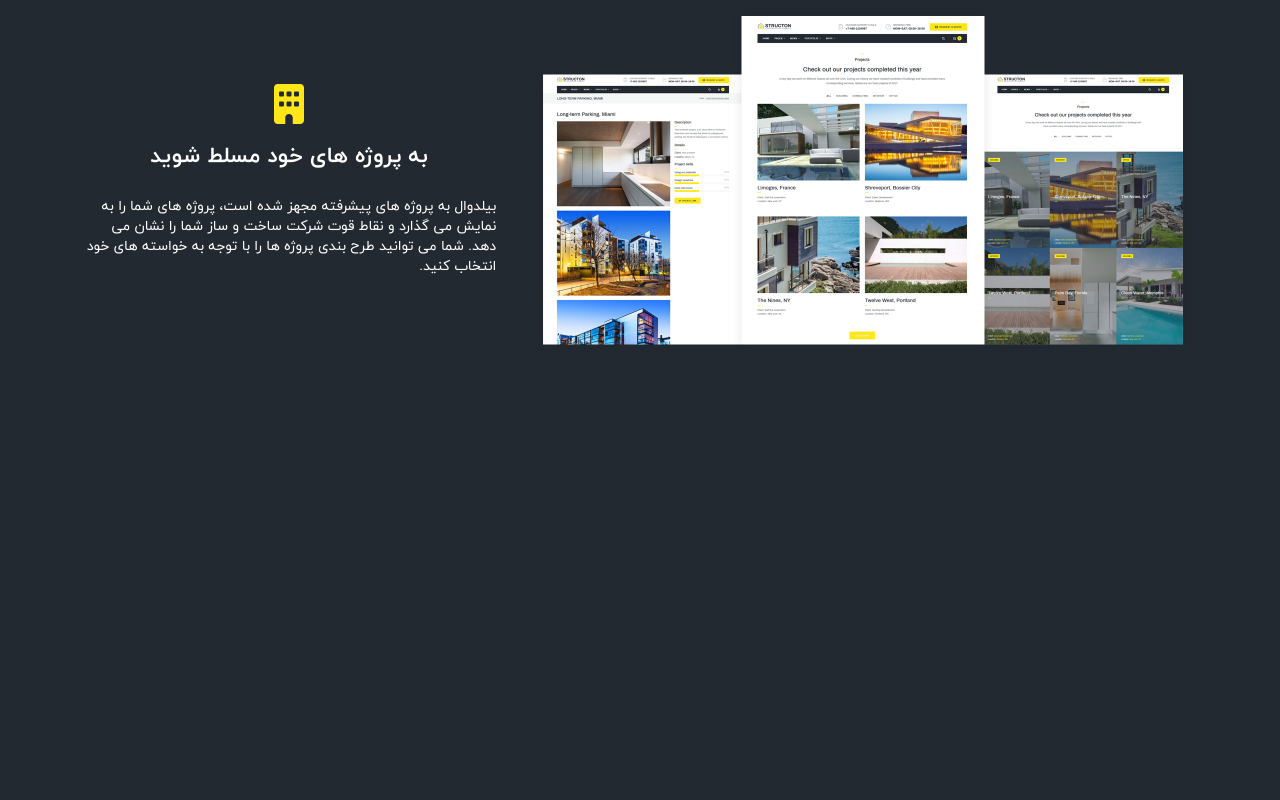
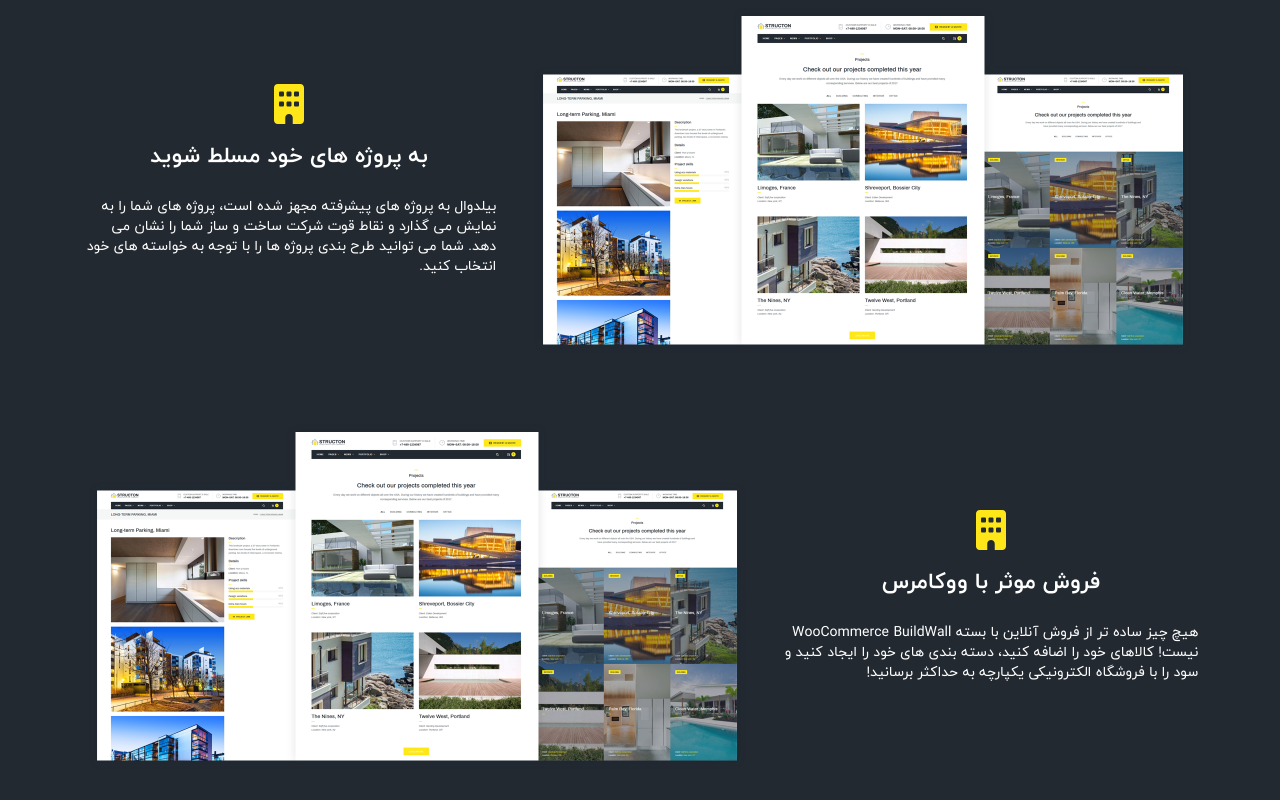
Before and after one commit to mahyarErshad/buildwall, a React (Vite) app: page / in a window 1280 px wide. Shown: the part 4068-4868 px from the top of the page. Before the commit the page ends 4500 px from the top, so only its background shows below. Built offline with nearby package versions, Linux system fonts and the light colour scheme.

Commit message:
Added a new image

```diff
--- a/src/Components/Body/RaiseToNewLevel/RaiseToNewLevel.jsx
+++ b/src/Components/Body/RaiseToNewLevel/RaiseToNewLevel.jsx
@@ -14,6 +14,7 @@ function RaiseToNewLevel() {
       </article>
       <RaiseToNewLevelCard title="خدمات ویترینی" description="خدمات خود را به جذاب ترین شکل نمایش دهید و اطلاعات کاملی در مورد آنچه شرکت شما انجام می دهد به بازدیدکنندگان خود ارائه دهید. طراحی جذاب خدمات هیچ کس را بی تفاوت نمی گذارد!" icon={faScrewdriverWrench} image={showCaseServices} />
       <RaiseToNewLevelCard reverse title="به پروژه های خود مسلط شوید" description="بیلدوال به پروژه های پیشرفته مجهز شده است، پروژه های شما را به نمایش می گذارد و نقاط قوت شرکت ساخت و ساز شما را نشان می دهد. شما می توانید طرح بندی پروژه ها را با توجه به خواسته های خود انتخاب کنید." icon={faBuilding} image={masterYourProject} />
+      <RaiseToNewLevelCard title="فروش موثر با ووکامرس" description="هیچ چیز ساده تر از فروش آنلاین با بسته WooCommerce BuildWall نیست! کالاهای خود را اضافه کنید، دسته بندی های خود را ایجاد کنید و سود را با فروشگاه الکترونیکی یکپارچه به حداکثر برسانید!" icon={faBuilding} image={masterYourProject} />
     </section>
   );
 }
```
Also changed, not shown: src/assets/images/sellWithWoocommerce.webp (added).
